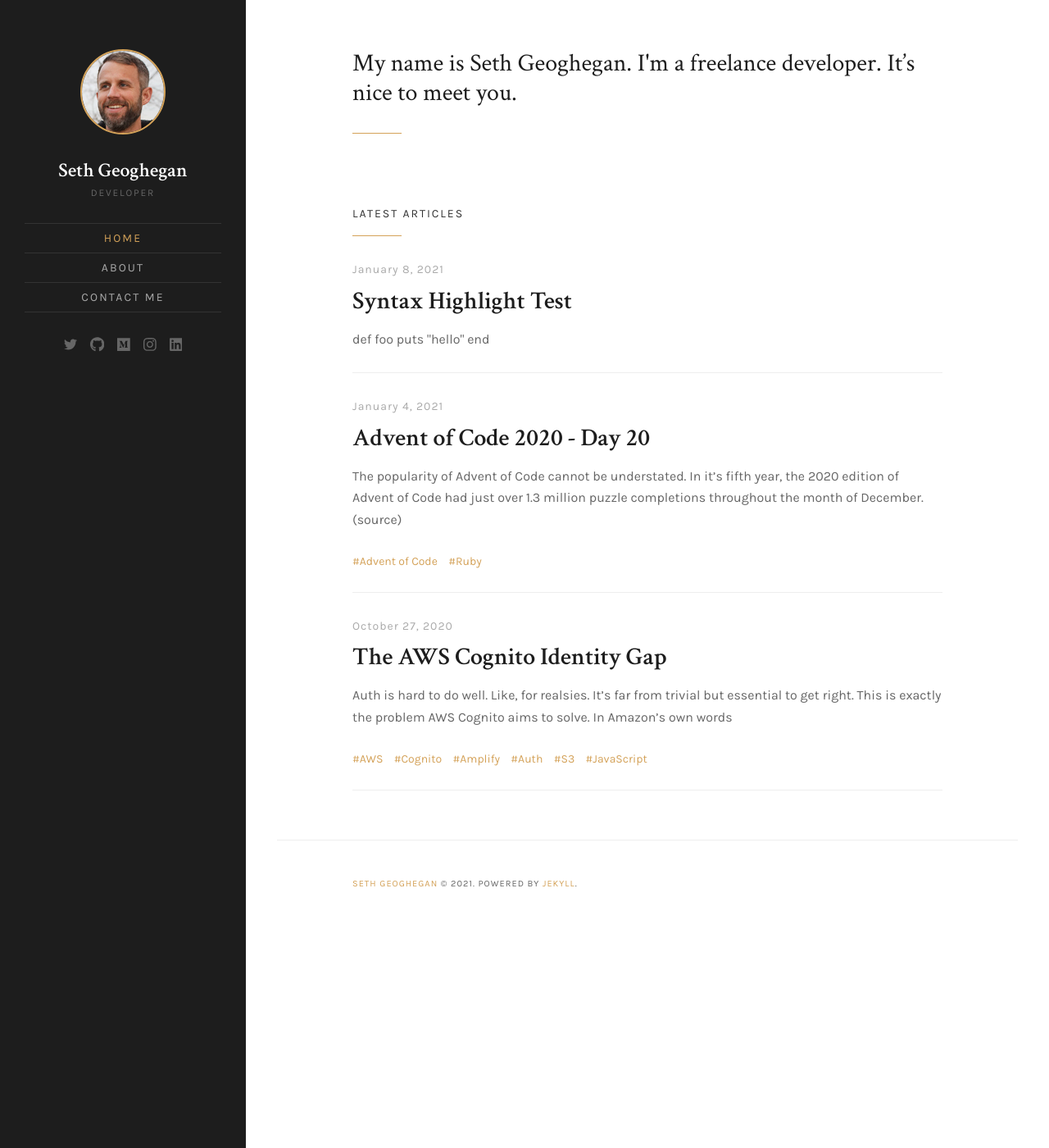
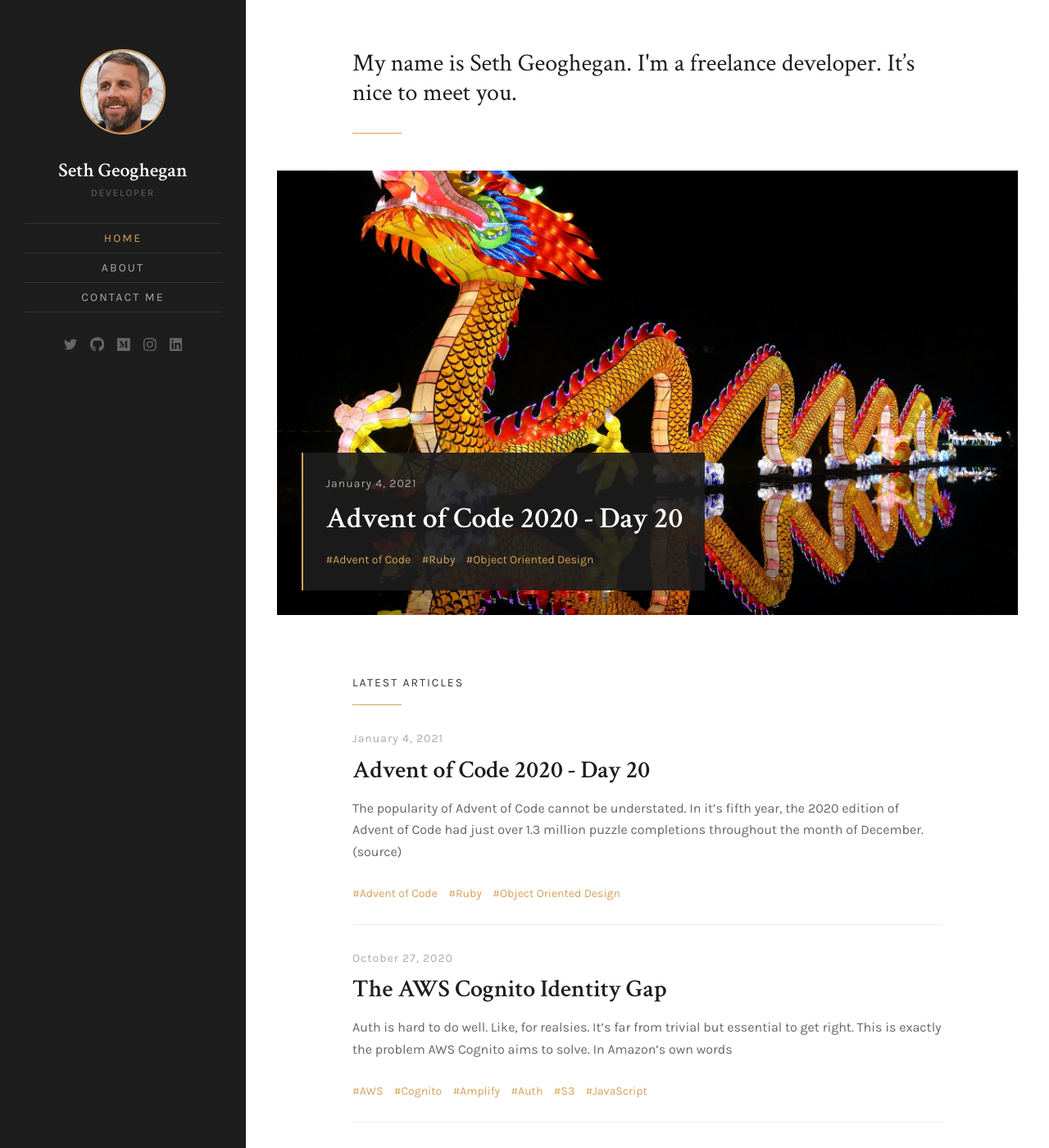
Before and after one commit to SethThomas/seththomas.github.io, a Jekyll site: the page built from index.html, in a window 1280 px wide and 1400 px high. Shown: the whole window at 82% size. Built offline with Jekyll 4.4.1, drawn with Linux system fonts in a browser that asks for light colours; the list of posts is cut into pages by our own code.

Commit message:
marking posts as featured

```diff
--- a/_posts/2021-01-04-advent-of-code-2020.md
+++ b/_posts/2021-01-04-advent-of-code-2020.md
@@ -1,9 +1,10 @@
 ---
 layout: post
 title:  "Advent of Code 2020 - Day 20"
-tags: [Advent of Code, Ruby]
+tags: [Advent of Code, Ruby, Object Oriented Design]
 featured_image_thumbnail: assets/images/posts/2021/martin-woortman--7BMThljOPg-unsplash.jpg
 featured_image: assets/images/posts/2021/martin-woortman--7BMThljOPg-unsplash.jpg
+featured: true
 published: true
 ---
 
--- a/_posts/2021-01-08-highlight-test.md
+++ /dev/null
@@ -1,11 +0,0 @@
----
-layout: post
-title:  "Syntax Highlight Test"
-published: tue
----
-
-<pre><code class="language-markup">
-def foo
-  puts "hello"
-end
-</code></pre>
```
